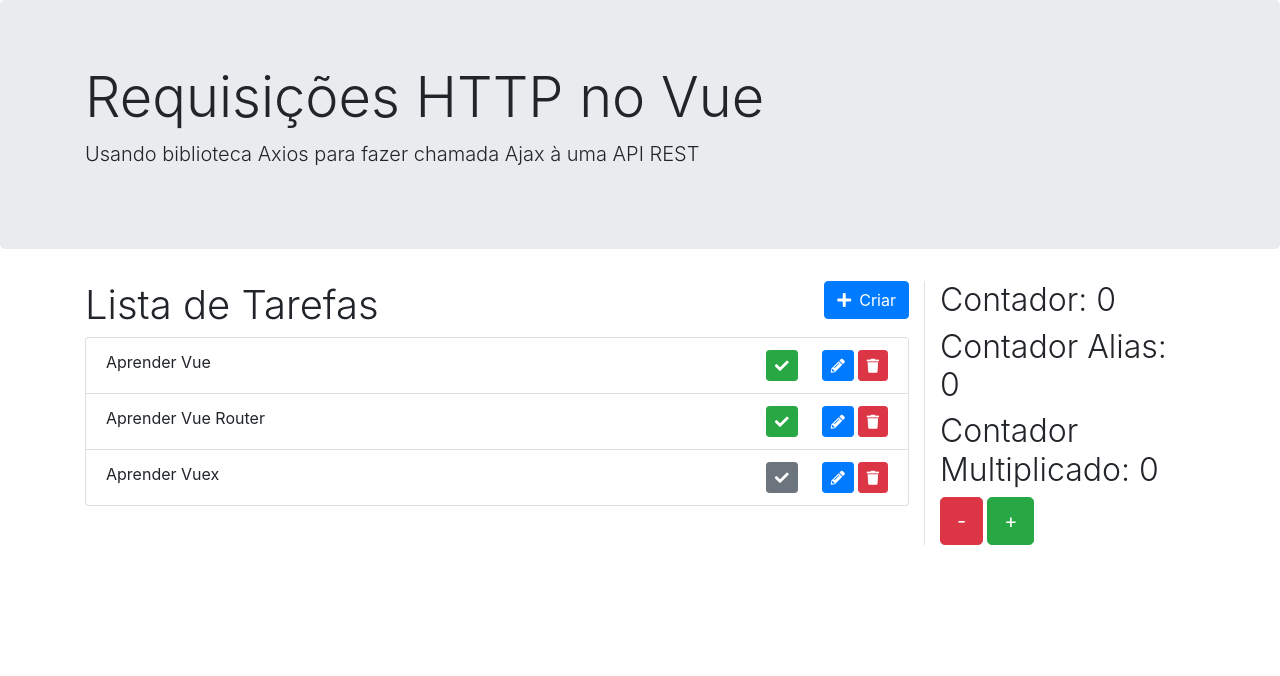
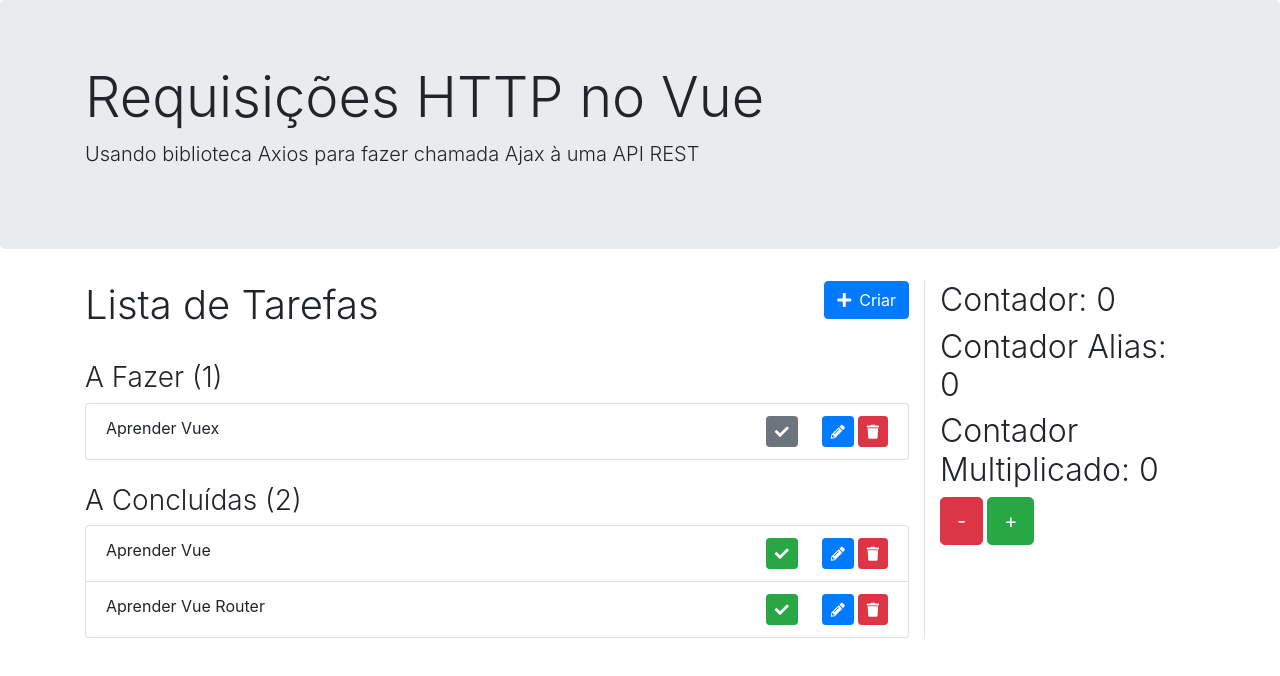
Before and after one commit to italo-brenner/vue-vuex, a Vue app: page / in a window 1280 px wide. Shown: the top 676 px of the page. Built offline with nearby package versions, Linux system fonts and the light colour scheme.

Commit message:
Usando Getters nos Components: Property-Style

```diff
--- a/src/components/TarefasLista.vue
+++ b/src/components/TarefasLista.vue
@@ -15,15 +15,29 @@
             </div>
         </div>
 
-        <ul class="list-group" v-if="tarefas.length > 0">
+        <h3 class="font-weight-light mt-4">A Fazer ({{ $store.getters.tarefasAFazer.length }})</h3>
+
+        <ul class="list-group" v-if="$store.getters.tarefasAFazer.length > 0">
             <TarefasListaIten
-                v-for="tarefa in tarefas"
+                v-for="tarefa in $store.getters.tarefasAFazer"
                 :key="tarefa.id"
                 :tarefa="tarefa"
                 @editar="selecionarTarefaParaEdicao" />
         </ul>
 
-        <p v-else>Nenhuma tarefa criada.</p>
+        <p v-else>Nenhuma tarefa foi concluída.</p>
+
+        <h3 class="font-weight-light mt-4">A Concluídas ({{ $store.getters.totalDeTarefasConcluidas }})</h3>
+
+        <ul class="list-group" v-if="$store.getters.totalDeTarefasConcluidas > 0">
+            <TarefasListaIten
+                v-for="tarefa in $store.getters.tarefasConcluidas"
+                :key="tarefa.id"
+                :tarefa="tarefa"
+                @editar="selecionarTarefaParaEdicao" />
+        </ul>
+
+        <p v-else>Nenhuma tarefa a fazer.</p>
 
         <TarefaSalvar
             v-if="exibirFormulario"
@@ -52,7 +66,10 @@
         }
     },
     computed: {
-      ...mapState(['tarefas'])
+      ...mapState(['tarefas']),
+      tarefasConcluidas() {
+        return this.$store.getters.tarefasConcluidas
+      }
     },
     methods: {
         exibirFormularioCriarTarefa(event) {
```
